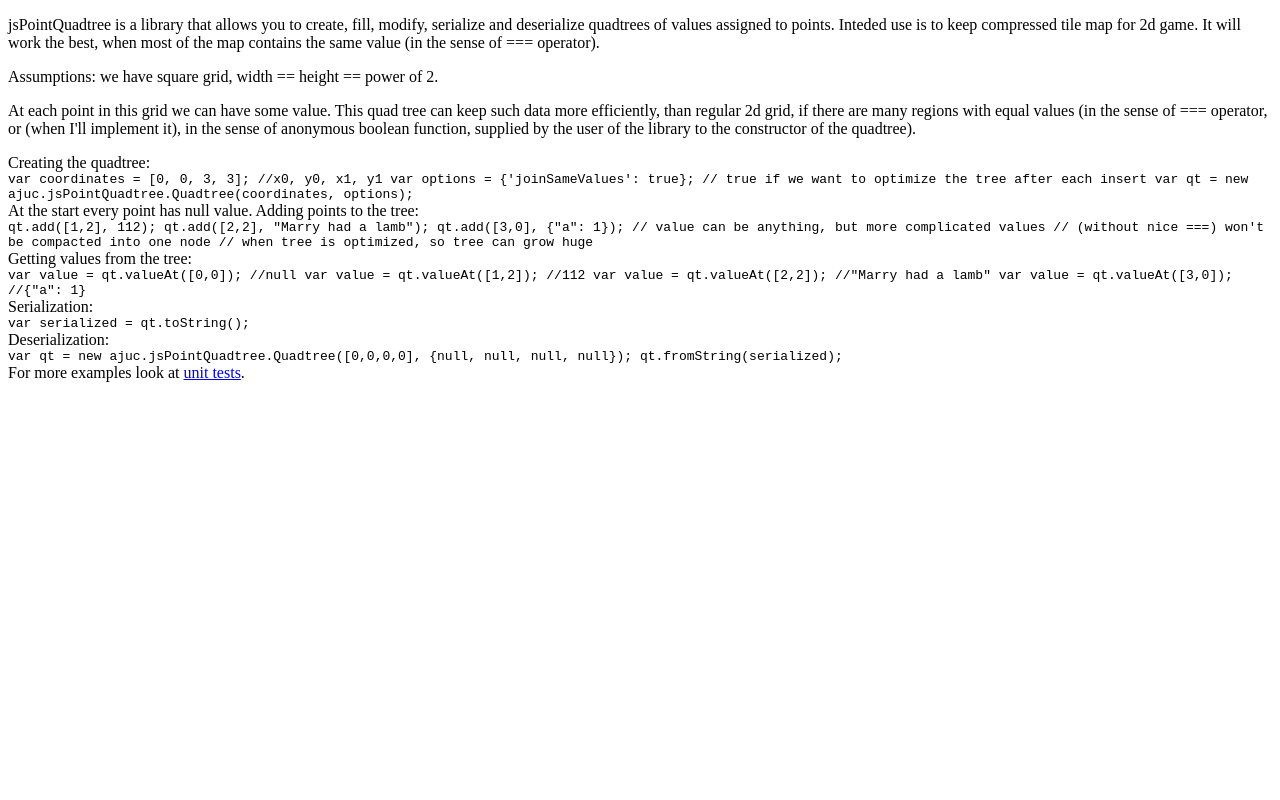
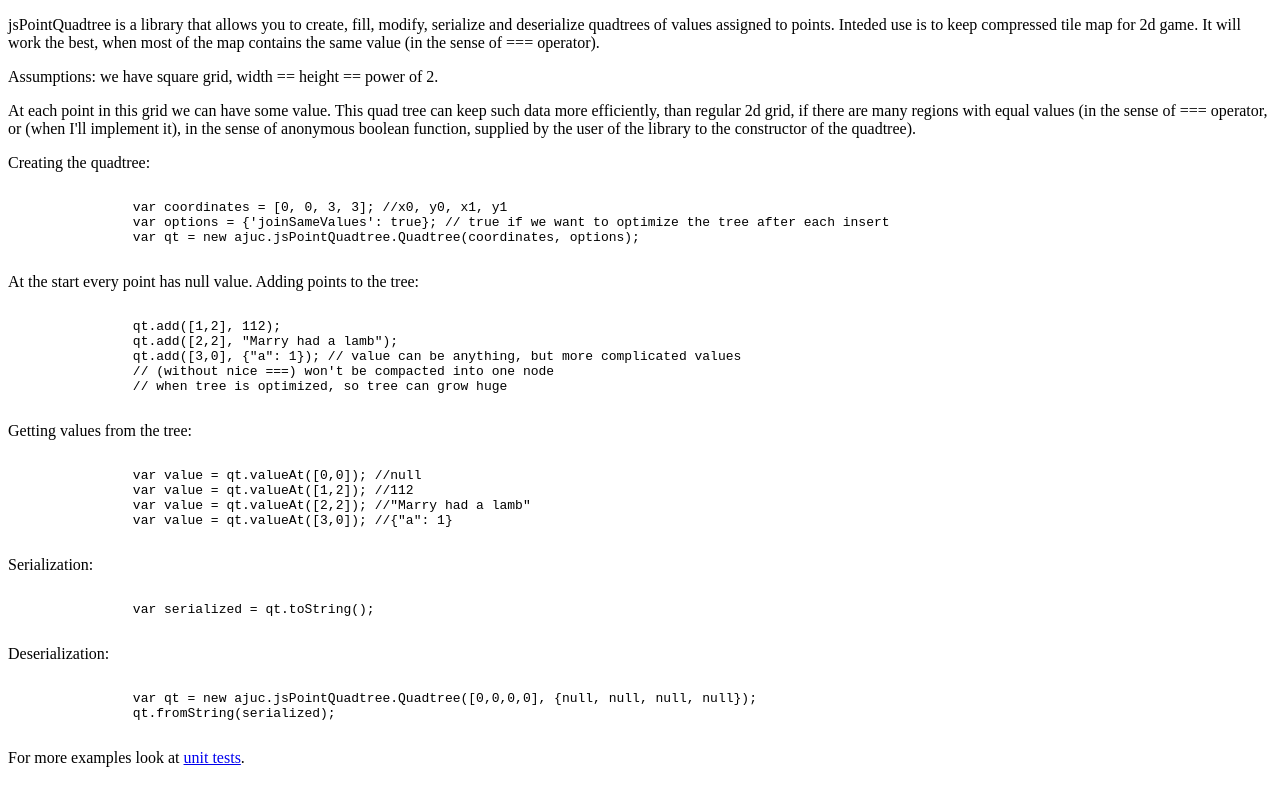
Before and after one commit to ajuc/jsPointQuadtree, a plain HTML site: page index.html in a window 1280 px wide. Drawn offline with Linux system fonts and the light colour scheme.

Commit message:
Documentation.

```diff
--- a/index.html
+++ b/index.html
@@ -28,40 +28,40 @@
 	</p>
 
 	Creating the quadtree:
-	<code>
+	<pre><code>
 		var coordinates = [0, 0, 3, 3]; //x0, y0, x1, y1
 		var options = {'joinSameValues': true}; // true if we want to optimize the tree after each insert
 		var qt = new ajuc.jsPointQuadtree.Quadtree(coordinates, options);
-	</code>
+	</code></pre>
 	At the start every point has null value.
 
 	Adding points to the tree:
-	<code>
+	<pre><code>
 		qt.add([1,2], 112);
 		qt.add([2,2], "Marry had a lamb");
 		qt.add([3,0], {"a": 1}); // value can be anything, but more complicated values
-								 // (without nice ===) won't be compacted into one node
-								 // when tree is optimized, so tree can grow huge
-	</code>
+		// (without nice ===) won't be compacted into one node
+		// when tree is optimized, so tree can grow huge
+	</code></pre>
 
 	Getting values from the tree:
-	<code>
+	<pre><code>
 		var value = qt.valueAt([0,0]); //null
 		var value = qt.valueAt([1,2]); //112
 		var value = qt.valueAt([2,2]); //"Marry had a lamb"
 		var value = qt.valueAt([3,0]); //{"a": 1}
-	</code>
+	</code></pre>
 
 	Serialization:
-	<code>
+	<pre><code>
 		var serialized = qt.toString();
-	</code>
+	</code></pre>
 
 	Deserialization:
-	<code>
+	<pre><code>
 		var qt = new ajuc.jsPointQuadtree.Quadtree([0,0,0,0], {null, null, null, null});
 		qt.fromString(serialized);
-	</code>
+	</code></pre>
 
 	For more examples look at <a href="tests.html">unit tests</a>.
 </body>
```
